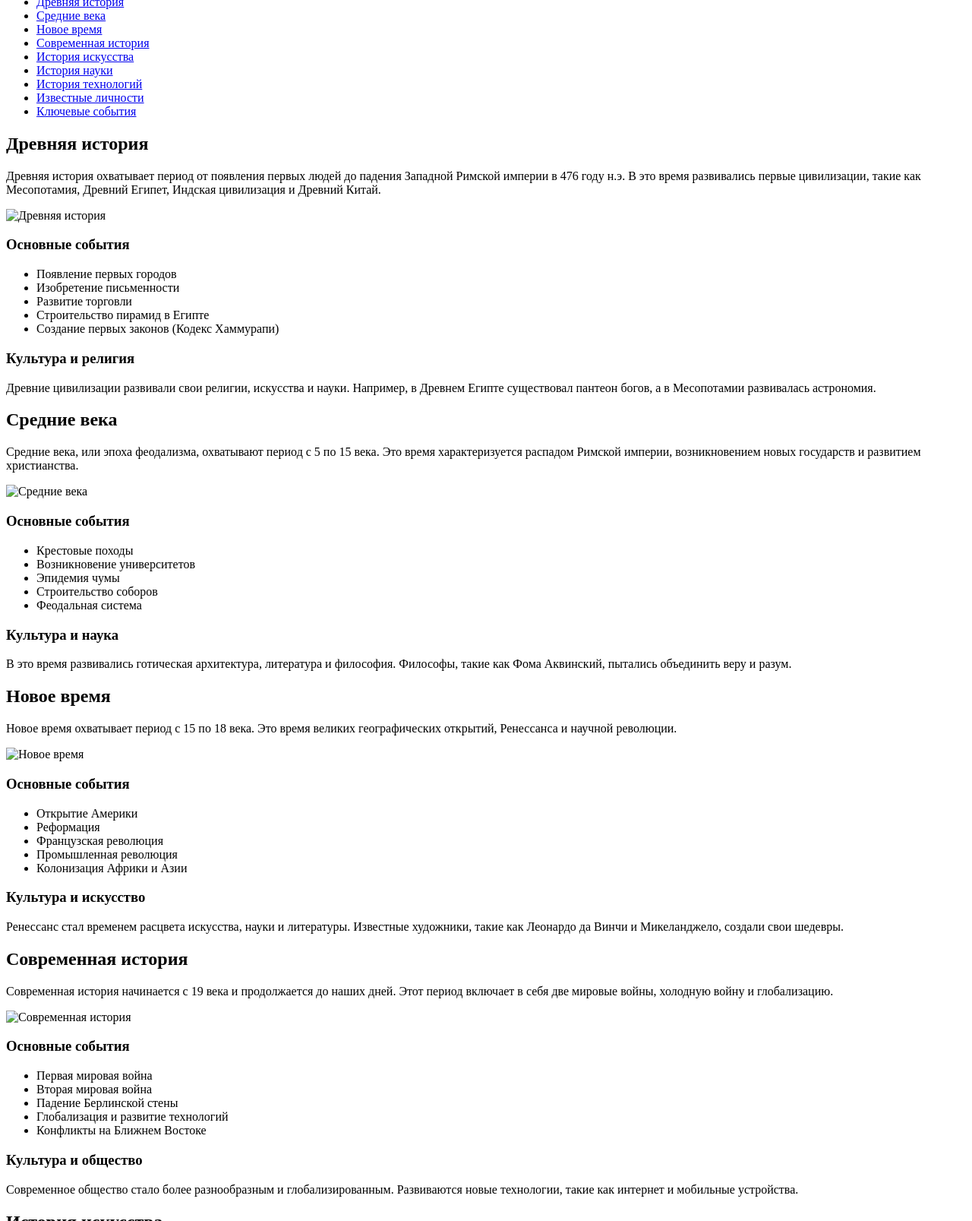
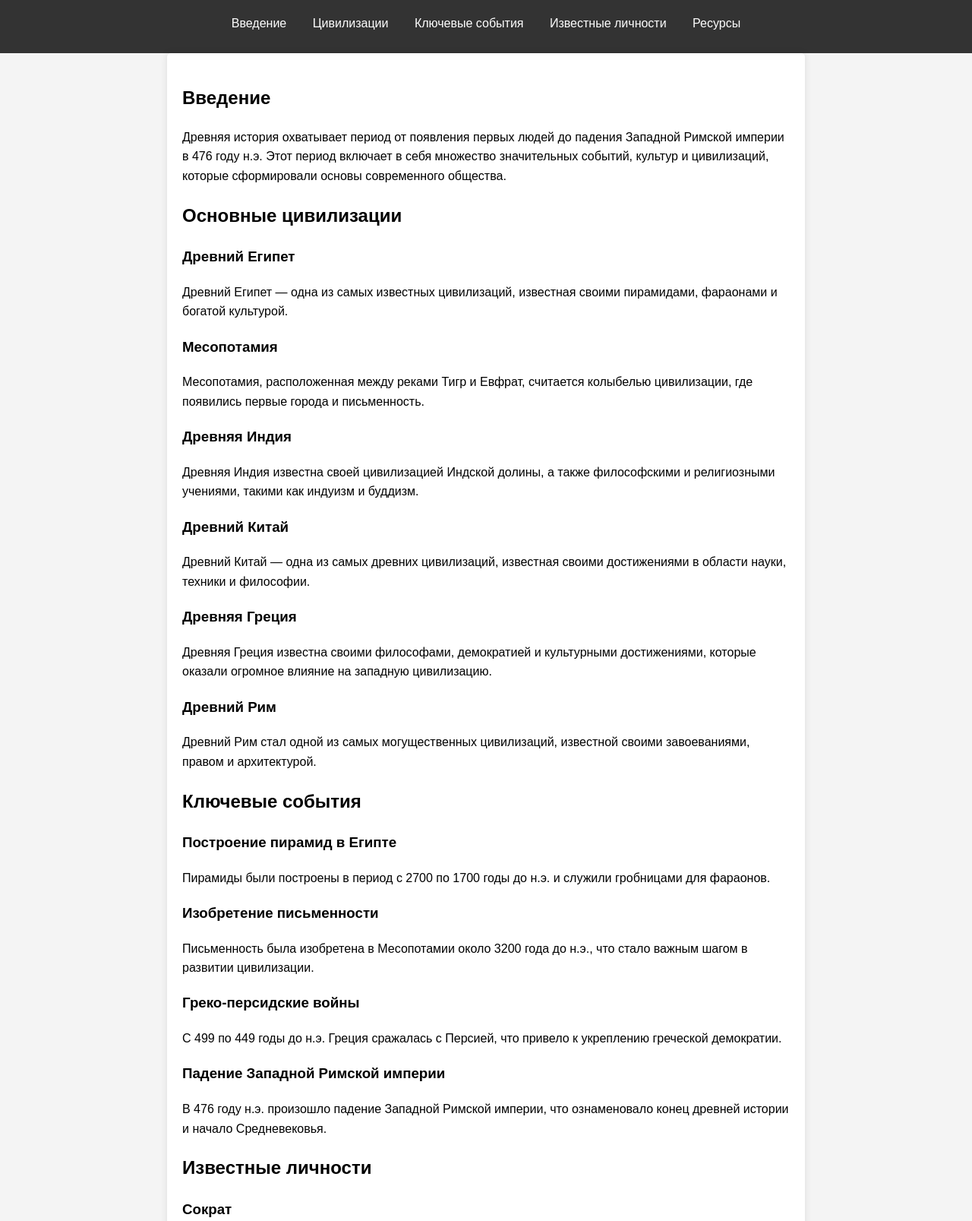
Before and after one commit to Savelii123/github.io, a plain HTML site: page index.html in a window 1280 px wide. Shown: the part 86-1693 px from the top of the page at 76% size. Drawn offline with Linux system fonts and the light colour scheme.

Commit message:
index.html

```diff
--- a/index.html
+++ b/index.html
@@ -3,160 +3,140 @@
 <head>
     <meta charset="UTF-8">
     <meta name="viewport" content="width=device-width, initial-scale=1.0">
-    <title>История человечества</title>
-    <link rel="stylesheet" href="styles.css">
+    <title>Древняя история</title>
+    <link rel="stylesheet" href="styles.css"> <!-- Подключение CSS для стилей -->
+    <style>
+        body {
+            font-family: Arial, sans-serif;
+            line-height: 1.6;
+            margin: 0;
+            padding: 0;
+            background-color: #f4f4f4;
+        }
+        header {
+            background: #333;
+            color: #fff;
+            padding: 10px 0;
+            text-align: center;
+        }
+        nav ul {
+            list-style: none;
+            padding: 0;
+        }
+        nav ul li {
+            display: inline;
+            margin: 0 15px;
+        }
+        nav ul li a {
+            color: #fff;
+            text-decoration: none;
+        }
+        main {
+            padding: 20px;
+            max-width: 800px;
+            margin: auto;
+            background: #fff;
+            border-radius: 5px;
+            box-shadow: 0 0 10px rgba(0, 0, 0, 0.1);
+        }
+        section {
+            margin-bottom: 20px;
+        }
+        footer {
+            text-align: center;
+            padding: 10px 0;
+            background: #333;
+            color: #fff;
+            position: relative;
+            bottom: 0;
+            width: 100%;
+        }
+    </style>
 </head>
 <body>
     <header>
-        <h1>История человечества</h1>
+        <h1>Древняя история</h1>
         <nav>
             <ul>
-                <li><a href="#ancient">Древняя история</a></li>
-                <li><a href="#medieval">Средние века</a></li>
-                <li><a href="#modern">Новое время</a></li>
-                <li><a href="#contemporary">Современная история</a></li>
-                <li><a href="#art">История искусства</a></li>
-                <li><a href="#science">История науки</a></li>
-                <li><a href="#technology">История технологий</a></li>
-                <li><a href="#biographies">Известные личности</a></li>
+                <li><a href="#introduction">Введение</a></li>
+                <li><a href="#civilizations">Цивилизации</a></li>
                 <li><a href="#events">Ключевые события</a></li>
+                <li><a href="#figures">Известные личности</a></li>
+                <li><a href="#resources">Ресурсы</a></li>
             </ul>
         </nav>
     </header>
 
     <main>
-        <section id="ancient">
-            <h2>Древняя история</h2>
-            <p>Древняя история охватывает период от появления первых людей до падения Западной Римской империи в 476 году н.э. В это время развивались первые цивилизации, такие как Месопотамия, Древний Египет, Индская цивилизация и Древний Китай.</p>
-            <img src="ancient_history.jpg" alt="Древняя история" />
-            <h3>Основные события</h3>
-            <ul>
-                <li>Появление первых городов</li>
-                <li>Изобретение письменности</li>
-                <li>Развитие торговли</li>
-                <li>Строительство пирамид в Египте</li>
-                <li>Создание первых законов (Кодекс Хаммурапи)</li>
-            </ul>
-            <h3>Культура и религия</h3>
-            <p>Древние цивилизации развивали свои религии, искусства и науки. Например, в Древнем Египте существовал пантеон богов, а в Месопотамии развивалась астрономия.</p>
+        <section id="introduction">
+            <h2>Введение</h2>
+            <p>Древняя история охватывает период от появления первых людей до падения Западной Римской империи в 476 году н.э. Этот период включает в себя множество значительных событий, культур и цивилизаций, которые сформировали основы современного общества.</p>
         </section>
 
-        <section id="medieval">
-            <h2>Средние века</h2>
-            <p>Средние века, или эпоха феодализма, охватывают период с 5 по 15 века. Это время характеризуется распадом Римской империи, возникновением новых государств и развитием христианства.</p>
-            <img src="medieval_history.jpg" alt="Средние века" />
-            <h3>Основные события</h3>
-            <ul>
-                <li>Крестовые походы</li>
-                <li>Возникновение университетов</li>
-                <li>Эпидемия чумы</li>
-                <li>Строительство соборов</li>
-                <li>Феодальная система</li>
-            </ul>
-            <h3>Культура и наука</h3>
-            <p>В это время развивались готическая архитектура, литература и философия. Философы, такие как Фома Аквинский, пытались объединить веру и разум.</p>
-        </section>
+        <section id="civilizations">
+            <h2>Основные цивилизации</h2>
+            <h3>Древний Египет</h3>
+            <p>Древний Египет — одна из самых известных цивилизаций, известная своими пирамидами, фараонами и богатой культурой.</p>
 
-        <section id="modern">
-            <h2>Новое время</h2>
-            <p>Новое время охватывает период с 15 по 18 века. Это время великих географических открытий, Ренессанса и научной революции.</p>
-            <img src="modern_history.jpg" alt="Новое время" />
-            <h3>Основные события</h3>
-            <ul>
-                <li>Открытие Америки</li>
-                <li>Реформация</li>
-                <li>Французская революция</li>
-                <li>Промышленная революция</li>
-                <li>Колонизация Африки и Азии</li>
-            </ul>
-            <h3>Культура и искусство</h3>
-            <p>Ренессанс стал временем расцвета искусства, науки и литературы. Известные художники, такие как Леонардо да Винчи и Микеланджело, создали свои шедевры.</p>
-        </section>
+            <h3>Месопотамия</h3>
+            <p>Месопотамия, расположенная между реками Тигр и Евфрат, считается колыбелью цивилизации, где появились первые города и письменность.</p>
 
-        <section id="contemporary">
-            <h2>Современная история</h2>
-            <p>Современная история начинается с 19 века и продолжается до наших дней. Этот период включает в себя две мировые войны, холодную войну и глобализацию.</p>
-            <img src="contemporary_history.jpg" alt="Современная история" />
-            <h3>Основные события</h3>
-            <ul>
-                <li>Первая мировая война</li>
-                <li>Вторая мировая война</li>
-                <li>Падение Берлинской стены</li>
-                <li>Глобализация и развитие технологий</li>
-                <li>Конфликты на Ближнем Востоке</li>
-            </ul>
-            <h3>Культура и общество</h3>
-            <p>Современное общество стало более разнообразным и глобализированным. Развиваются новые технологии, такие как интернет и мобильные устройства.</p>
-        </section>
+            <h3>Древняя Индия</h3>
+            <p>Древняя Индия известна своей цивилизацией Индской долины, а также философскими и религиозными учениями, такими как индуизм и буддизм.</p>
 
-        <section id="art">
-            <h2>История искусства</h2>
-            <p>Искусство прошло долгий путь от пещерных рисунков до современного искусства. Каждая эпоха оставила свой след в культуре.</p>
-            <h3>Этапы развития искусства</h3>
-            <ul>
-                <li>Древнее искусство (египетское, греческое, римское)</li>
-                <li>Средневековое искусство (романское, готическое)</li>
-                <li>Ренессанс</li>
-                <li>Барокко и рококо</li>
-                <li>Современное искусство (импрессионизм, абстракционизм)</li>
-            </ul>
-        </section>
+            <h3>Древний Китай</h3>
+            <p>Древний Китай — одна из самых древних цивилизаций, известная своими достижениями в области науки, техники и философии.</p>
 
-        <section id="science">
-            <h2>История науки</h2>
-            <p>Наука развивалась на протяжении всей истории человечества, начиная с древних времен и до современности.</p>
-            <h3>Ключевые открытия</h3>
-            <ul>
-                <li>Геоцентрическая и гелиоцентрическая модели Вселенной</li>
-                <li>Законы движения Ньютона</li>
-                <li>Теория относительности Эйнштейна</li>
-                <li>Развитие медицины и вакцинации</li>
-                <li>Современные технологии и их влияние на науку</li>
-            </ul>
-        </section>
+            <h3>Древняя Греция</h3>
+            <p>Древняя Греция известна своими философами, демократией и культурными достижениями, которые оказали огромное влияние на западную цивилизацию.</p>
 
-        <section id="technology">
-            <h2>История технологий</h2>
-            <p>Технологии изменили жизнь человечества, начиная с изобретения колеса и заканчивая современными компьютерами и интернетом.</p>
-            <h3>Ключевые изобретения</h3>
-            <ul>
-                <li>Колесо</li>
-                <li>Паровая машина</li>
-                <li>Электричество</li>
-                <li>Компьютеры и интернет</li>
-                <li>Искусственный интеллект</li>
-            </ul>
-        </section>
-
-        <section id="biographies">
-            <h2>Известные личности</h2>
-            <p>На протяжении истории множество людей внесли значительный вклад в развитие человечества.</p>
-            <h3>Некоторые из них</h3>
-            <ul>
-                <li>Аристотель - философ и ученый</li>
-                <li>Исаак Ньютон - физик и математик</li>
-                <li>Мари Кюри - физик и химик</li>
-                <li>Махатма Ганди - лидер движения за независимость Индии</li>
-                <li>Нельсон Мандела - борец за права человека</li>
-            </ul>
+            <h3>Древний Рим</h3>
+            <p>Древний Рим стал одной из самых могущественных цивилизаций, известной своими завоеваниями, правом и архитектурой.</p>
         </section>
 
         <section id="events">
             <h2>Ключевые события</h2>
-            <p>Некоторые события оказали значительное влияние на ход истории.</p>
-            <h3>Список ключевых событий</h3>
+            <h3>Построение пирамид в Египте</h3>
+            <p>Пирамиды были построены в период с 2700 по 1700 годы до н.э. и служили гробницами для фараонов.</p>
+
+            <h3>Изобретение письменности</h3>
+            <p>Письменность была изобретена в Месопотамии около 3200 года до н.э., что стало важным шагом в развитии цивилизации.</p>
+
+            <h3>Греко-персидские войны</h3>
+            <p>С 499 по 449 годы до н.э. Греция сражалась с Персией, что привело к укреплению греческой демократии.</p>
+
+            <h3>Падение Западной Римской империи</h3>
+            <p>В 476 году н.э. произошло падение Западной Римской империи, что ознаменовало конец древней истории и начало Средневековья.</p>
+        </section>
+
+        <section id="figures">
+            <h2>Известные личности</h2>
+            <h3>Сократ</h3>
+            <p>Сократ — древнегреческий философ, который оказал значительное влияние на западную философию.</p>
+
+            <h3>Аристотель</h3>
+            <p>Аристотель — ученик Платона, который сделал важные вклады в различные области знания, включая логику, метафизику и биологию.</p>
+
+            <h3>Цезарь</h3>
+            <p>Гай Юлий Цезарь — римский полководец и политик, который сыграл ключевую роль в переходе Рима от республики к империи.</p>
+
+            <h3>Конфуций</h3>
+            <p>Конфуций — китайский философ, чьи учения о морали и этике оказали глубокое влияние на китайскую культуру.</p>
+        </section>
+
+        <section id="resources">
+            <h2>Ресурсы</h2>
+            <p>Для более глубокого изучения древней истории вы можете ознакомиться с следующими ресурсами:</p>
             <ul>
-                <li>Падение Римской империи</li>
-                <li>Открытие Америки Колумбом</li>
-                <li>Французская революция</li>
-                <li>Первая и Вторая мировые войны</li>
-                <li>Падение Берлинской стены</li>
+                <li><a href="https://ru.wikipedia.org/wiki/Древняя_история" target="_blank">Древняя история на Википедии</a></li>
+                <li><a href="https://www.history.com/topics/ancient-history" target="_blank">History.com - Ancient History</a></li>
+                <li><a href="https://www.britannica.com/topic/ancient-history" target="_blank">Encyclopedia Britannica - Ancient History</a></li>
             </ul>
         </section>
     </main>
 
     <footer>
-        <p>&copy; 2023 История человечества. Все права защищены.</p>
+        <p>&copy; 2023 Древняя история. Все права защищены.</p>
     </footer>
 </body>
 </html>
```
